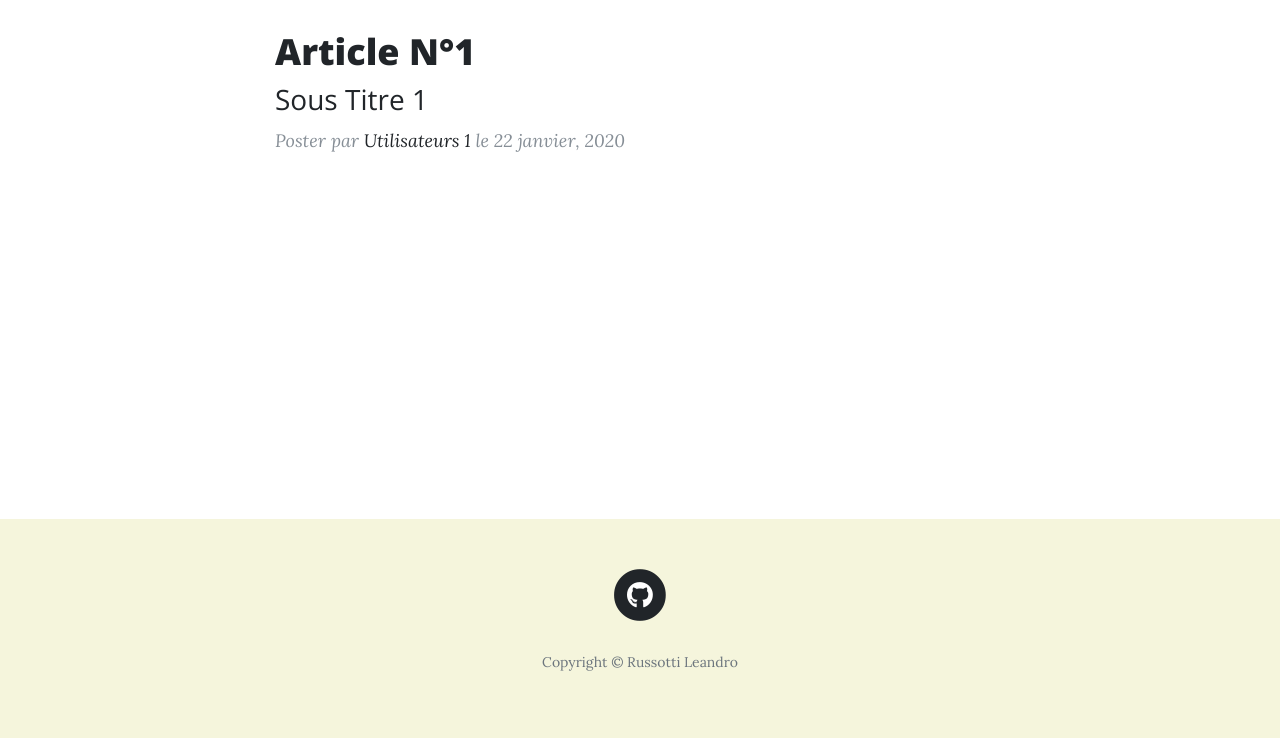
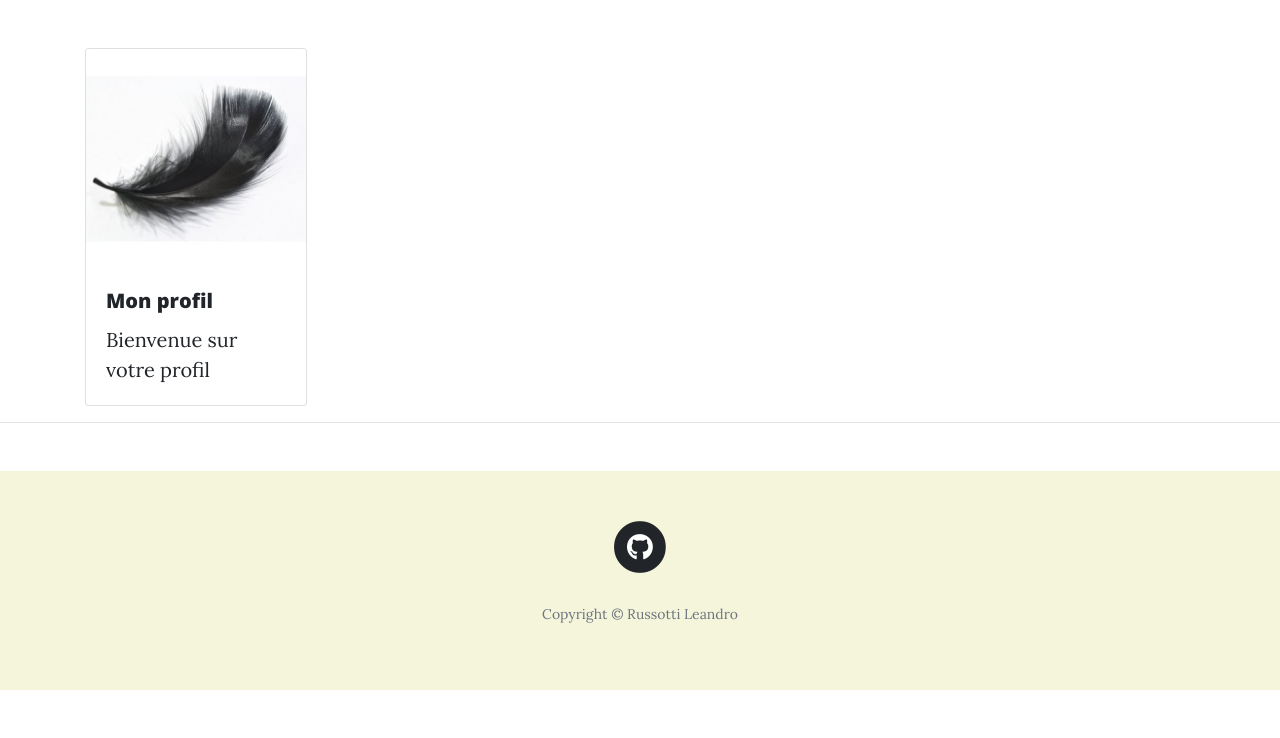
Before and after one commit to LeandroLeleLeandro/bibolop, a PHP site: page / in a window 1280 px wide. Shown: the part 62-800 px from the top of the page. Run offline with PHP 8.4, Linux system fonts and the light colour scheme.

Commit message:
Chapitre 1 terminé.

```diff
--- /dev/null
+++ b/include/footer.php
@@ -0,0 +1,19 @@
+<footer class="mt-5" style="background-color:beige;">
+    <div class="container">
+        <div class="row">
+        <div class="col-lg-8 col-md-10 mx-auto">
+            <ul class="list-inline text-center">
+            <li class="list-inline-item">
+                <a href="https://github.com/LeandroLeleLeandro/bibolop">
+                <span class="fa-stack fa-lg">
+                    <i class="fas fa-circle fa-stack-2x"></i>
+                    <i class="fab fa-github fa-stack-1x fa-inverse"></i>
+                </span>
+                </a>
+            </li>
+            </ul>
+            <p class="copyright text-muted">Copyright &copy; Russotti Leandro</p>
+        </div>
+        </div>
+    </div>
+</footer>
--- a/index.php
+++ b/index.php
@@ -40,50 +40,21 @@
   </nav>
 
     <!-- Main Content -->
-    <div class="container">
-      <div class="row">
-        <div class="col-lg-8 col-md-10 mx-auto">
-          <div class="post-preview">
-            <a href="post.html">
-              <h2 class="post-title">
-                Article N°1
-              </h2>
-              <h3 class="post-subtitle">
-                Sous Titre 1
-              </h3>
-            </a>
-            <p class="post-meta">
-              Poster par
-              <a href="#">
-                Utilisateurs 1
-              </a>
-              le 22 janvier, 2020
-            </p>
-          </div>
+    <div class="container mt-5">
+      <div class="card" style="width: 20%;">
+        <img class="card-img-top" src="img/photoProfil.jpg" alt="Photo de profil">
+        <div class="card-body">
+          <h5 class="card-title mt-0">Mon profil</h5>
+          <p class="card-text mt-0">Bienvenue sur votre profil</p>
         </div>
       </div>
     </div>
+    <hr>
 
     <!-- Footer -->
-    <footer class="fixed-bottom" style="background-color:beige;">
-      <div class="container">
-        <div class="row">
-          <div class="col-lg-8 col-md-10 mx-auto">
-            <ul class="list-inline text-center">
-              <li class="list-inline-item">
-                <a href="#">
-                  <span class="fa-stack fa-lg">
-                    <i class="fas fa-circle fa-stack-2x"></i>
-                    <i class="fab fa-github fa-stack-1x fa-inverse"></i>
-                  </span>
-                </a>
-              </li>
-            </ul>
-            <p class="copyright text-muted">Copyright &copy; Russotti Leandro</p>
-          </div>
-        </div>
-      </div>
-    </footer>
+    <?php
+      include_once "include/footer.php";
+    ?>
 
     <!-- Bootstrap core JavaScript -->
     <script src="vendor/jquery/jquery.min.js"></script>
```
Also changed, not shown: post.php (+3 -19 lines), img/about-bg.jpg (deleted), img/contact-bg.jpg (deleted), img/home-bg.jpg (deleted), img/photoProfil.jpg (added), img/post-bg.jpg (deleted), img/post-sample-image.jpg (deleted).
